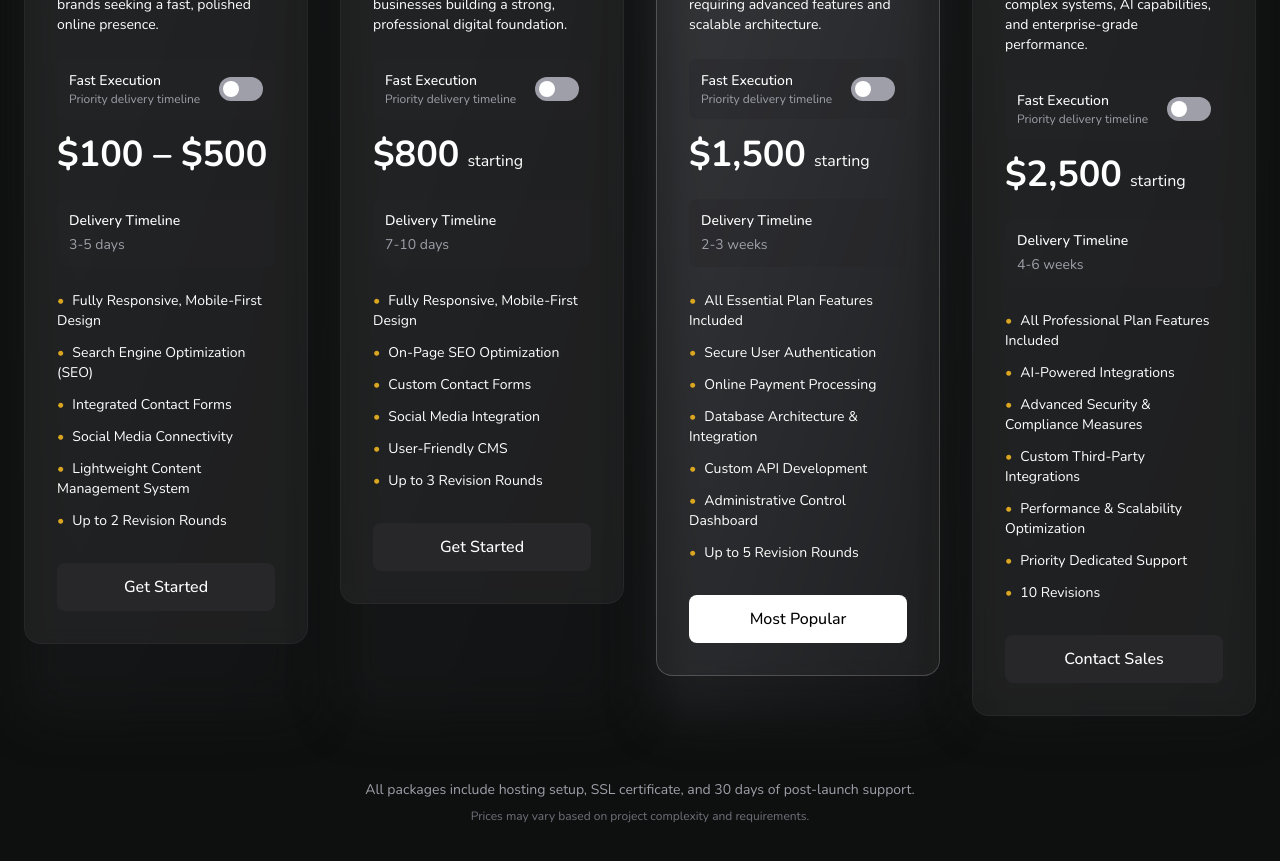
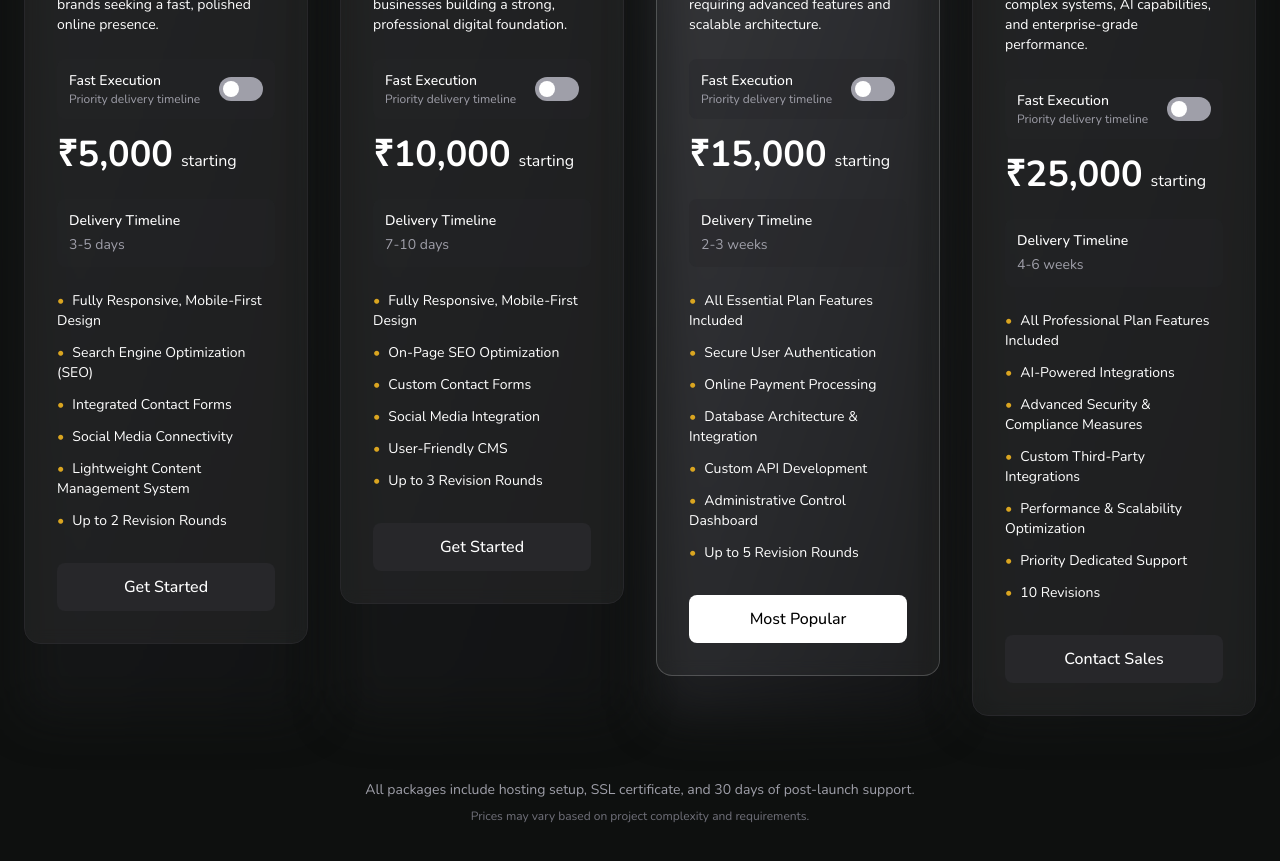
Before and after one commit to gallantdevs/gallant-devs, a React (Vite) app: page / in a window 1280 px wide. Shown: the part 6140-7001 px from the top of the page. Built offline with nearby package versions, Linux system fonts and the light colour scheme.

Commit message:
price changes 1

```diff
--- a/src/components/PlanCard.jsx
+++ b/src/components/PlanCard.jsx
@@ -16,6 +16,11 @@ const PlanCard = ({
 
   const price = fast ? basePrice + fastPrice : basePrice;
   const activeTimeline = fast ? fastTimeline : timeline;
+  const formatter = new Intl.NumberFormat('en-IN', {
+    style: 'currency',
+    currency: 'INR',
+    maximumFractionDigits: 0,
+  });
 
 
   return (
@@ -76,24 +81,10 @@ const PlanCard = ({
           {/* Price */}
         {/* Price */}
         <div className="flex items-baseline mb-6">
-  {title === "Basic" && !fast ? (
-    <>
           <span className="text-3xl md:text-4xl font-bold text-white">
-        $100 – $500
+            {title === "Basic" && !fast ? formatter.format(basePrice) : formatter.format(price)}
           </span>
-    </>
-  ) : (
-    <>
-      <span className="text-3xl md:text-4xl font-bold text-white">
-        ${price.toLocaleString()}
-      </span>
-      {title === "Basic"?(""):(
-        <>
           <span className="text-white ml-2">starting</span>
-        </>
-      )}
-    </>
-  )}
         </div>
         </div>
 
--- a/src/components/Pricing.jsx
+++ b/src/components/Pricing.jsx
@@ -4,8 +4,8 @@ const Pricing = () => {
   title: "Basic",
   description:
     "Ideal for individuals and small brands seeking a fast, polished online presence.",
-  basePrice: 500,
-  fastPrice: 200,
+  basePrice: 5000,
+  fastPrice: 2000,
   timeline: "3-5 days",
   fastTimeline: "2-3 days",
   badge: "BASIC",
@@ -25,8 +25,8 @@ const essentialPlan = {
   title: "Essential",
   description:
     "Perfect for startups and small businesses building a strong, professional digital foundation.",
-  basePrice: 800,
-  fastPrice: 400,
+  basePrice: 10000,
+  fastPrice: 2500,
   timeline: "7-10 days",
   fastTimeline: "5-7 days",
   badge: null,
@@ -46,8 +46,8 @@ const professionalPlan = {
   title: "Professional",
   description:
     "Designed for growing businesses requiring advanced features and scalable architecture.",
-  basePrice: 1500,
-  fastPrice: 500,
+  basePrice: 15000,
+  fastPrice: 2500,
   timeline: "2-3 weeks",
   fastTimeline: "12-16 days",
   badge: "POPULAR",
@@ -68,8 +68,8 @@ const enterprisePlan = {
   title: "Enterprise",
   description:
     "Built for organizations needing complex systems, AI capabilities, and enterprise-grade performance.",
-  basePrice: 2500,
-  fastPrice: 1000,
+  basePrice: 25000,
+  fastPrice: 5000,
   timeline: "4-6 weeks",
   fastTimeline: "3-4 weeks",
   badge: null,
```
Lines whose indentation alone changed are shown as unchanged.
